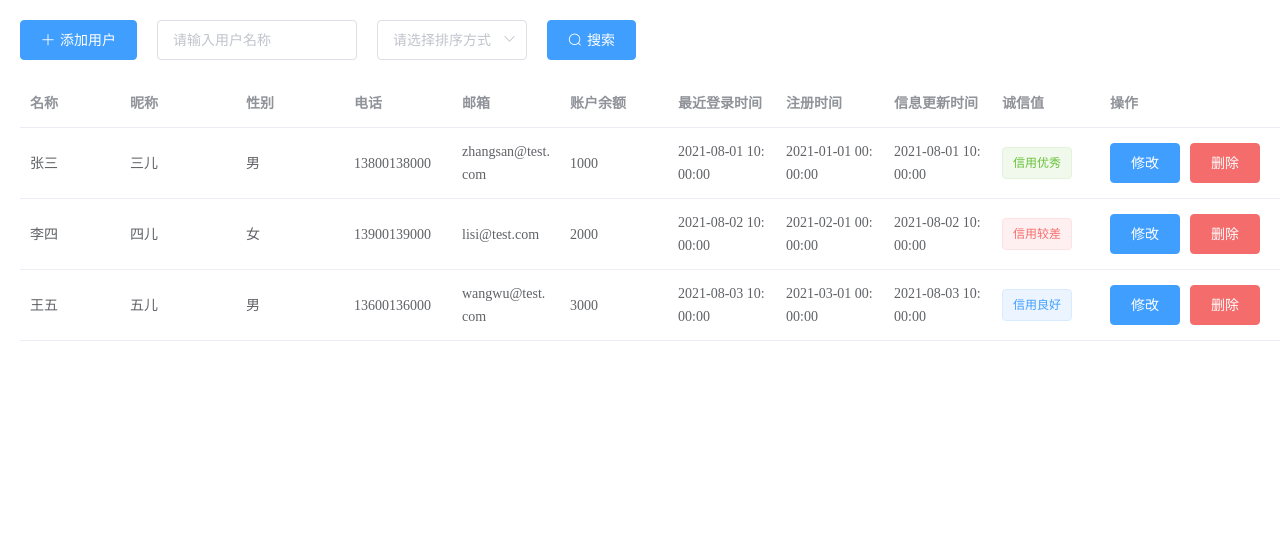
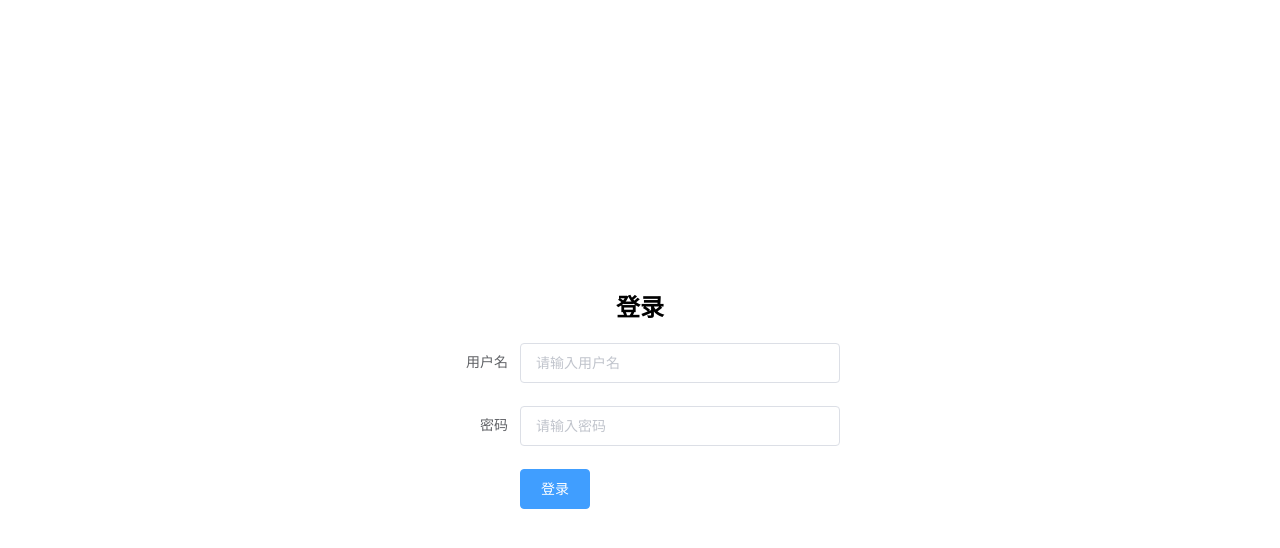
Before and after one commit to DimaAsString/CGR, a Vue app: page /#/userinfo in a window 1280 px wide. Shown: the top 548 px of the page. Built offline with nearby package versions, Linux system fonts and the light colour scheme.

Commit message:
dev_Chen_3.26

```diff
--- a/src/main.js
+++ b/src/main.js
@@ -25,5 +25,5 @@ Vue.use(VueRouter)
 
 new Vue({
   router,
-  render: h => h(UserInfo)
+  render: h => h(Login)
 }).$mount('#app')
--- a/src/views/Login.vue
+++ b/src/views/Login.vue
@@ -46,7 +46,7 @@ export default {
           // TODO: 处理登录逻辑
           if(this.form.username =='admin' && this.form.password == 'ping0000'){
             alert("登录成功")
-            this.$router.push('/login')
+            this.$router.push('/register')
           } else {
             console.log('校验成功')
           }
```
